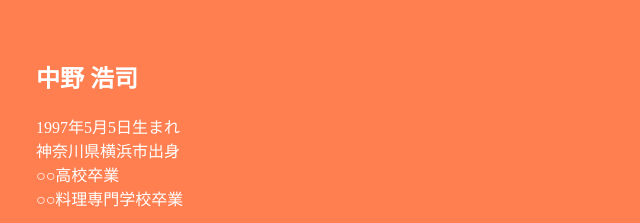
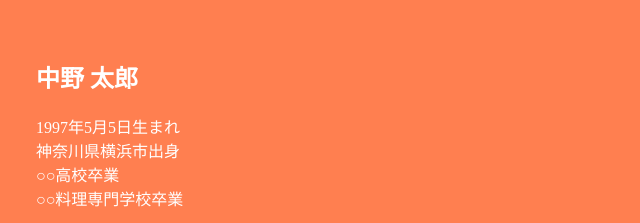
Before and after one commit to git-kou/git-kou_rese, a plain HTML site: page index.html in a window 1280 px wide. Shown: the part 2432-2655 px from the top of the page, 538-1178 px from the left. Drawn offline with nearby package versions, Linux system fonts and the light colour scheme.

Commit message:
index.html

```diff
--- a/index.html
+++ b/index.html
@@ -114,7 +114,7 @@
                     <img src="img/tensyu.jpg">
                 </div>
                 <div class="keeper-text">
-                    <h2>中野 浩司</h2>
+                    <h2>中野 太郎</h2>
                     <p class="cen">1997年5月5日生まれ<br>神奈川県横浜市出身<br>○○高校卒業<br>○○料理専門学校卒業</p>
                     <p>テキストテキストテキストテキストテキストテキストテキストテキストテキストテキストテキストテキストテキストテキストテキストテキストテキストテキストテキストテキストテキストテキストテキストテキスト</p>
                 </div>
```
